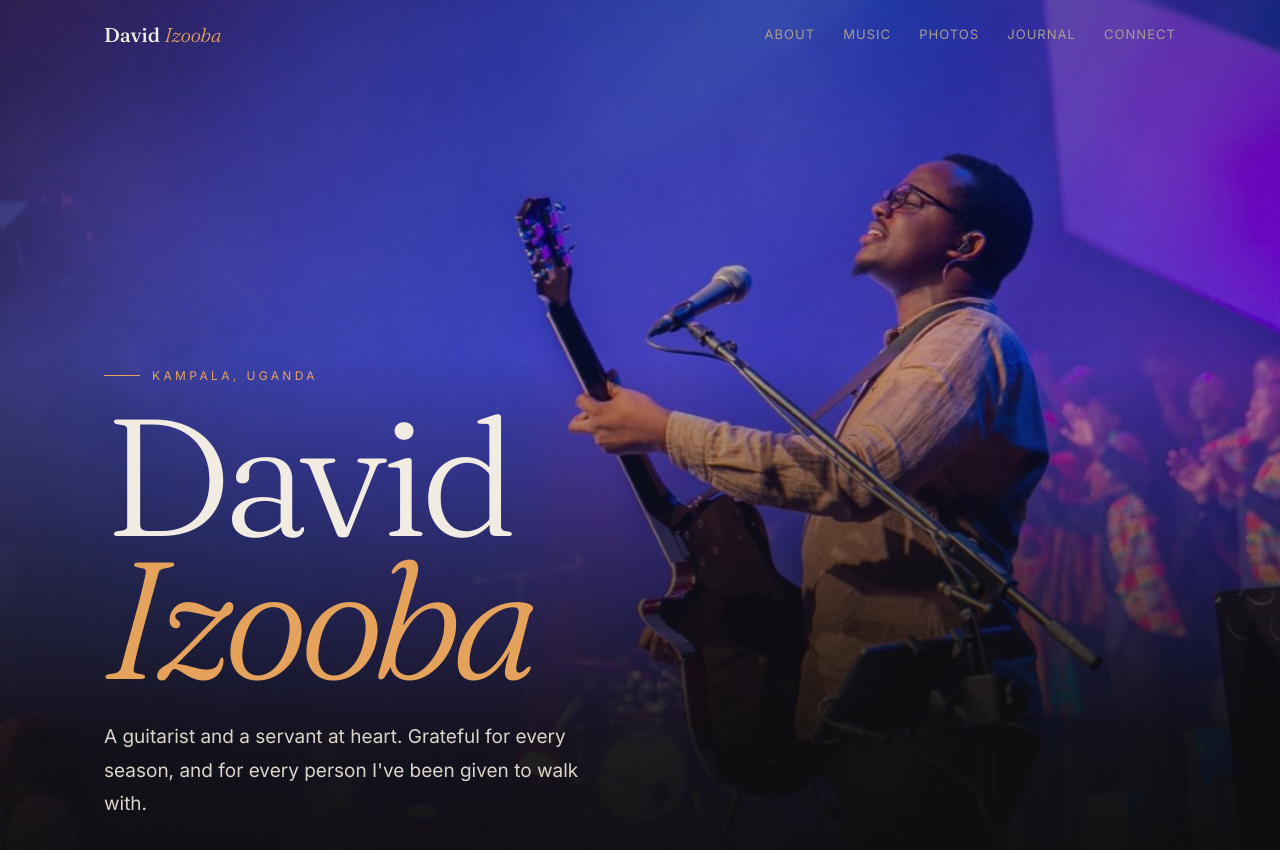
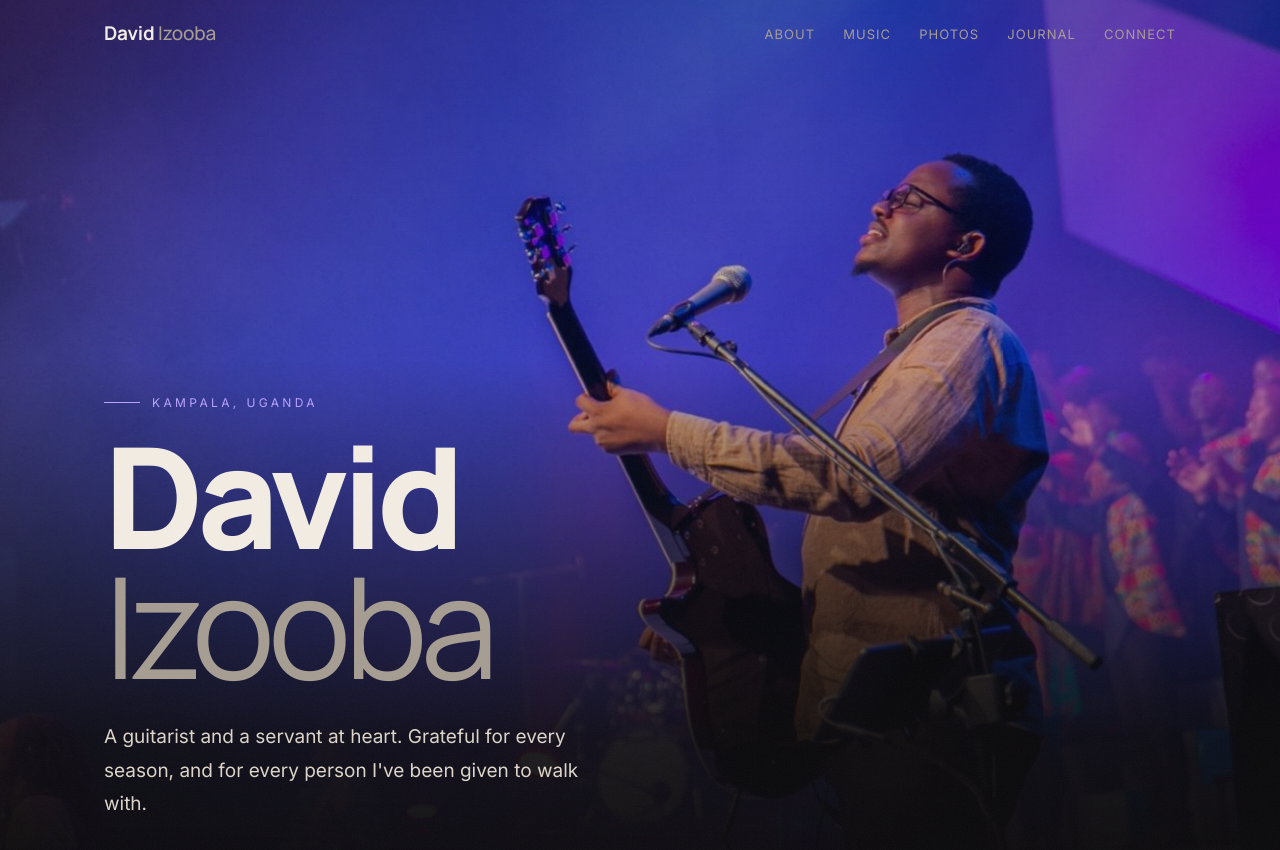
Before and after one commit to davidizooba/davidizooba.github.io, a Jekyll site: the page index.html, which Jekyll copies as it is, in a window 1280 px wide and 900 px high. Shown: the top 850 px of the window. Built offline with Jekyll 4.4.1, drawn with Linux system fonts in a browser that asks for light colours; some of the changed text lies outside the part shown.

Commit message:
Add files via upload

```diff
--- a/index.html
+++ b/index.html
@@ -19,7 +19,7 @@
 <meta name="twitter:card" content="summary_large_image">
 <link rel="preconnect" href="https://fonts.googleapis.com">
 <link rel="preconnect" href="https://fonts.gstatic.com" crossorigin>
-<link href="https://fonts.googleapis.com/css2?family=Fraunces:ital,opsz,wght@0,9..144,300;0,9..144,500;1,9..144,300&family=Inter:wght@400;500;600&display=swap" rel="stylesheet">
+<link href="https://fonts.googleapis.com/css2?family=Manrope:wght@400;500;600;700;800&family=Inter:wght@400;500;600&display=swap" rel="stylesheet">
 
 <script type="application/ld+json">
 {
@@ -62,8 +62,8 @@
 <style>
 :root{
   --bg:#0b0a0c; --bg2:#121014; --card:#17141a; --ink:#f3ede4; --muted:#a69d92; --dim:#6f675f;
-  --line:rgba(243,237,228,.10); --amber:#e6a25a; --violet:#8b5cf6;
-  --serif:Fraunces,Georgia,serif; --sans:Inter,system-ui,sans-serif;
+  --line:rgba(243,237,228,.10); --amber:#b9a4ff; --violet:#8b5cf6;
+  --serif:Manrope,Inter,system-ui,sans-serif; --sans:Inter,system-ui,sans-serif;
 }
 *{box-sizing:border-box}
 html{scroll-behavior:smooth}
@@ -77,34 +77,30 @@ body:before{content:"";position:fixed;inset:0;pointer-events:none;z-index:50;opa
 nav{position:fixed;top:0;left:0;right:0;z-index:40;transition:background .3s}
 nav.solid{background:rgba(11,10,12,.82);backdrop-filter:blur(12px);border-bottom:1px solid var(--line)}
 nav .wrap{display:flex;justify-content:space-between;align-items:center;height:68px}
-.logo{font-family:var(--serif);font-size:20px;font-weight:500;text-decoration:none}
-.logo i{color:var(--amber);font-weight:300}
+.logo{font-family:var(--serif);font-size:19px;font-weight:700;letter-spacing:-.01em;text-decoration:none}
+.logo i{font-style:normal;color:var(--muted);font-weight:500}
 nav ul{display:flex;gap:28px;list-style:none;margin:0;padding:0;font-size:13px;letter-spacing:.08em;text-transform:uppercase}
 nav ul a{text-decoration:none;color:var(--muted);transition:color .2s}
 nav ul a:hover{color:var(--ink)}
 @media (max-width:700px){nav ul{gap:16px;font-size:11px}nav ul li.hide{display:none}}
 
 .hero{position:relative;min-height:100vh;display:flex;align-items:flex-end;padding:120px 0 80px;overflow:hidden}
-.hero-bg{position:absolute;inset:0;background:url(photos/david-izooba-worship-guitarist-with-band-and-choir.jpg) center 35%/cover;transform:scale(1.06);animation:drift 22s ease-in-out infinite alternate}
+.hero-bg{position:absolute;inset:0;width:100%;height:100%;object-fit:cover;object-position:center 35%;transform:scale(1.06);animation:drift 22s ease-in-out infinite alternate}
 .hero:after{content:"";position:absolute;inset:0;background:linear-gradient(180deg,rgba(11,10,12,.35) 0%,rgba(11,10,12,.2) 40%,rgba(11,10,12,.92) 82%,var(--bg) 100%),radial-gradient(80% 60% at 15% 100%,rgba(139,92,246,.22),transparent 60%)}
 @keyframes drift{to{transform:scale(1.14) translate(-1.5%,-1%)}}
 .hero .wrap{position:relative;z-index:2;width:100%}
 .kicker{font-size:12px;letter-spacing:.28em;text-transform:uppercase;color:var(--amber);margin:0 0 18px;display:flex;align-items:center;gap:12px}
 .kicker:before{content:"";width:36px;height:1px;background:var(--amber)}
-h1{font-family:var(--serif);font-weight:300;font-size:clamp(64px,13vw,176px);line-height:.86;letter-spacing:-.045em;margin:0}
-h1 em{font-style:italic;color:var(--amber);font-weight:300}
+h1{font-family:var(--serif);font-weight:800;font-size:clamp(56px,11vw,150px);line-height:.92;letter-spacing:-.05em;margin:0}
+h1 em{font-style:normal;color:var(--muted);font-weight:300}
 .hero p.sub{max-width:520px;font-size:19px;color:#ddd5ca;margin:30px 0 0}
 
-.marquee{border-block:1px solid var(--line);overflow:hidden;white-space:nowrap;padding:22px 0;background:var(--bg2)}
-.marquee div{display:inline-block;animation:mq 40s linear infinite;font-family:var(--serif);font-style:italic;font-size:clamp(26px,4vw,42px);font-weight:300;color:var(--muted)}
-.marquee b{font-style:normal;color:var(--amber);font-weight:300;margin:0 26px}
-@keyframes mq{to{transform:translateX(-50%)}}
 
 section{padding:120px 0;position:relative}
 .label{display:flex;gap:14px;align-items:baseline;font-size:12px;letter-spacing:.24em;text-transform:uppercase;color:var(--dim);margin-bottom:26px}
 .label b{color:var(--amber);font-weight:500}
-h2{font-family:var(--serif);font-weight:300;font-size:clamp(38px,6vw,72px);line-height:1.02;letter-spacing:-.03em;margin:0 0 26px}
-h2 em{color:var(--amber)}
+h2{font-family:var(--serif);font-weight:700;font-size:clamp(38px,6vw,72px);line-height:1.02;letter-spacing:-.03em;margin:0 0 26px}
+h2 em{font-style:normal;color:var(--amber)}
 .lead{font-size:20px;color:#d9d1c6;max-width:640px}
 .muted{color:var(--muted)}
 
@@ -120,8 +116,8 @@ h2 em{color:var(--amber)}
 .believe li{display:grid;grid-template-columns:130px 1fr;gap:24px;align-items:baseline;padding:26px 0;border-top:1px solid var(--line);transition:padding .3s}
 .believe li:hover{padding-left:12px}
 .believe li span{font-size:12px;letter-spacing:.2em;text-transform:uppercase;color:var(--dim)}
-.believe li p{margin:0;font-family:var(--serif);font-weight:300;font-size:clamp(24px,3.3vw,38px);line-height:1.18;letter-spacing:-.02em}
-.believe li p em{color:var(--amber)}
+.believe li p{margin:0;font-family:var(--serif);font-weight:500;font-size:clamp(24px,3.3vw,38px);line-height:1.18;letter-spacing:-.02em}
+.believe li p em{font-style:normal;color:var(--amber)}
 @media (max-width:640px){.believe li{grid-template-columns:1fr;gap:6px}}
 
 .covers{display:grid;grid-template-columns:repeat(5,1fr);gap:22px;margin-top:50px}
@@ -131,7 +127,7 @@ h2 em{color:var(--amber)}
 .cover .art:after{content:"▶";position:absolute;inset:0;display:grid;place-items:center;font-size:26px;color:#fff;background:rgba(11,10,12,.45);opacity:0;transition:opacity .35s}
 .cover:hover .art img{transform:scale(1.06)}
 .cover:hover .art:after{opacity:1}
-.cover h3{font-family:var(--serif);font-weight:500;font-size:20px;line-height:1.2;margin:16px 0 2px}
+.cover h3{font-family:var(--serif);font-weight:700;font-size:18px;line-height:1.2;margin:16px 0 2px}
 .cover small{color:var(--muted);font-size:13px}
 @media (max-width:980px){.covers{grid-template-columns:repeat(3,1fr)}}
 @media (max-width:600px){.covers{grid-template-columns:1fr 1fr;gap:16px}}
@@ -139,7 +135,8 @@ h2 em{color:var(--amber)}
 .also a{color:var(--ink)}
 
 .gal{display:grid;grid-template-columns:repeat(12,1fr);grid-auto-rows:90px;gap:12px;margin-top:46px}
-.gal figure{margin:0;overflow:hidden;border-radius:6px;background:var(--card)}
+.gal figure{margin:0;overflow:hidden;border-radius:6px;background:var(--card);position:relative}
+.gal figcaption{position:absolute;left:0;right:0;bottom:0;padding:34px 14px 12px;font-size:12px;letter-spacing:.02em;color:#ece6dc;background:linear-gradient(transparent,rgba(0,0,0,.7))}
 .gal img{width:100%;height:100%;object-fit:cover;transition:transform 1s}
 .gal figure:hover img{transform:scale(1.05)}
 .g1{grid-column:span 7;grid-row:span 5}.g2{grid-column:span 5;grid-row:span 3}.g3{grid-column:span 5;grid-row:span 2}
@@ -148,7 +145,7 @@ h2 em{color:var(--amber)}
 
 .journal{background:var(--bg2);border-block:1px solid var(--line)}
 .jcard{display:grid;grid-template-columns:1fr auto;gap:30px;align-items:center;border:1px solid var(--line);border-radius:8px;padding:44px;margin-top:36px;background:radial-gradient(60% 120% at 100% 0%,rgba(139,92,246,.16),transparent 60%),var(--card)}
-.btn{display:inline-flex;align-items:center;gap:10px;padding:14px 22px;border-radius:999px;background:var(--amber);color:#16110b;text-decoration:none;font-weight:600;font-size:14px;white-space:nowrap;transition:transform .2s}
+.btn{display:inline-flex;align-items:center;gap:10px;padding:14px 22px;border-radius:999px;background:var(--ink);color:#0b0a0c;text-decoration:none;font-weight:600;font-size:14px;white-space:nowrap;transition:transform .2s}
 .btn:hover{transform:translateX(4px)}
 .btn.ghost{background:transparent;color:var(--ink);border:1px solid rgba(243,237,228,.3)}
 @media (max-width:700px){.jcard{grid-template-columns:1fr;padding:28px}}
@@ -180,18 +177,13 @@ footer h2{font-size:clamp(42px,7vw,96px)}
 
 <main id="top">
 <header class="hero">
-  <div class="hero-bg" role="img" aria-label="David Izooba playing guitar during a Watoto Church service"></div>
+  <img class="hero-bg" src="photos/david-izooba-worship-guitarist-with-band-and-choir.jpg" width="1400" height="933" fetchpriority="high" alt="David Izooba, guitarist, playing guitar during a Watoto Church service in Kampala, Uganda">
   <div class="wrap">
     <p class="kicker">Kampala, Uganda</p>
     <h1>David<br><em>Izooba</em></h1>
     <p class="sub">A guitarist and a servant at heart. Grateful for every season, and for every person I've been given to walk with.</p>
   </div>
 </header>
-
-<div class="marquee" aria-hidden="true"><div>
-  Worship <b>✦</b> People <b>✦</b> Seasons <b>✦</b> Mentorship <b>✦</b> Discipleship <b>✦</b> Systems that work <b>✦</b> The Word <b>✦</b>
-  Worship <b>✦</b> People <b>✦</b> Seasons <b>✦</b> Mentorship <b>✦</b> Discipleship <b>✦</b> Systems that work <b>✦</b> The Word <b>✦</b>
-</div></div>
 
 <section id="about">
   <div class="wrap about">
@@ -239,12 +231,13 @@ footer h2{font-size:clamp(42px,7vw,96px)}
   <div class="wrap">
     <div class="label rv"><b>04</b> Moments</div>
     <h2 class="rv">At <em>Watoto</em> Church.</h2>
+    <p class="lead rv">Photos of David Izooba playing guitar during services at Watoto Church, Kampala, Uganda.</p>
     <div class="gal">
-      <figure class="g1 rv"><img src="photos/david-izooba-worship-guitarist-with-band-and-choir.jpg" loading="lazy" alt="David Izooba playing guitar with the band and choir at Watoto Church"></figure>
-      <figure class="g2 rv"><img src="photos/david-izooba-guitarist-electric-guitar-live.jpg" loading="lazy" alt="David Izooba playing electric guitar at Watoto Church"></figure>
-      <figure class="g3 rv"><img src="photos/david-izooba-guitarist-smiling-on-stage.jpg" loading="lazy" style="object-position:center 25%" alt="David Izooba smiling on stage at Watoto Church"></figure>
-      <figure class="g4 rv"><img src="photos/david-izooba-guitarist-worship-stage.jpg" loading="lazy" style="object-position:center 30%" alt="David Izooba playing guitar during worship at Watoto Church"></figure>
-      <figure class="g5 rv"><img src="photos/david-izooba-playing-gretsch-electric-guitar.jpg" loading="lazy" alt="David Izooba playing a Gretsch guitar at Watoto Church"></figure>
+      <figure class="g1 rv"><img src="photos/david-izooba-worship-guitarist-with-band-and-choir.jpg" loading="lazy" alt="David Izooba playing guitar with the band and choir at Watoto Church"><figcaption>David Izooba playing guitar with the band and choir, Watoto Church</figcaption></figure>
+      <figure class="g2 rv"><img src="photos/david-izooba-guitarist-electric-guitar-live.jpg" loading="lazy" alt="David Izooba playing electric guitar at Watoto Church"><figcaption>David Izooba on electric guitar, Watoto Church</figcaption></figure>
+      <figure class="g3 rv"><img src="photos/david-izooba-guitarist-smiling-on-stage.jpg" loading="lazy" style="object-position:center 25%" alt="David Izooba smiling on stage at Watoto Church"><figcaption>David Izooba on stage, Watoto Church</figcaption></figure>
+      <figure class="g4 rv"><img src="photos/david-izooba-guitarist-worship-stage.jpg" loading="lazy" style="object-position:center 30%" alt="David Izooba playing guitar during worship at Watoto Church"><figcaption>David Izooba in worship, Watoto Church</figcaption></figure>
+      <figure class="g5 rv"><img src="photos/david-izooba-playing-gretsch-electric-guitar.jpg" loading="lazy" alt="David Izooba playing a Gretsch guitar at Watoto Church"><figcaption>David Izooba playing a Gretsch guitar, Watoto Church</figcaption></figure>
     </div>
   </div>
 </section>
@@ -271,7 +264,7 @@ footer h2{font-size:clamp(42px,7vw,96px)}
       <a class="btn ghost" href="https://www.facebook.com/david.izooba" rel="me" target="_blank">Facebook</a>
       <a class="btn ghost" href="https://x.com/david_izooba" rel="me" target="_blank">X</a>
     </div>
-    <div class="fine"><span>© 2026 David Izooba · Kampala, Uganda</span><span>Soli Deo gloria</span></div>
+    <div class="fine"><span>© 2026 David Izooba · Kampala, Uganda</span><span>Guitarist · Kampala</span></div>
   </div>
 </footer>
 
```
